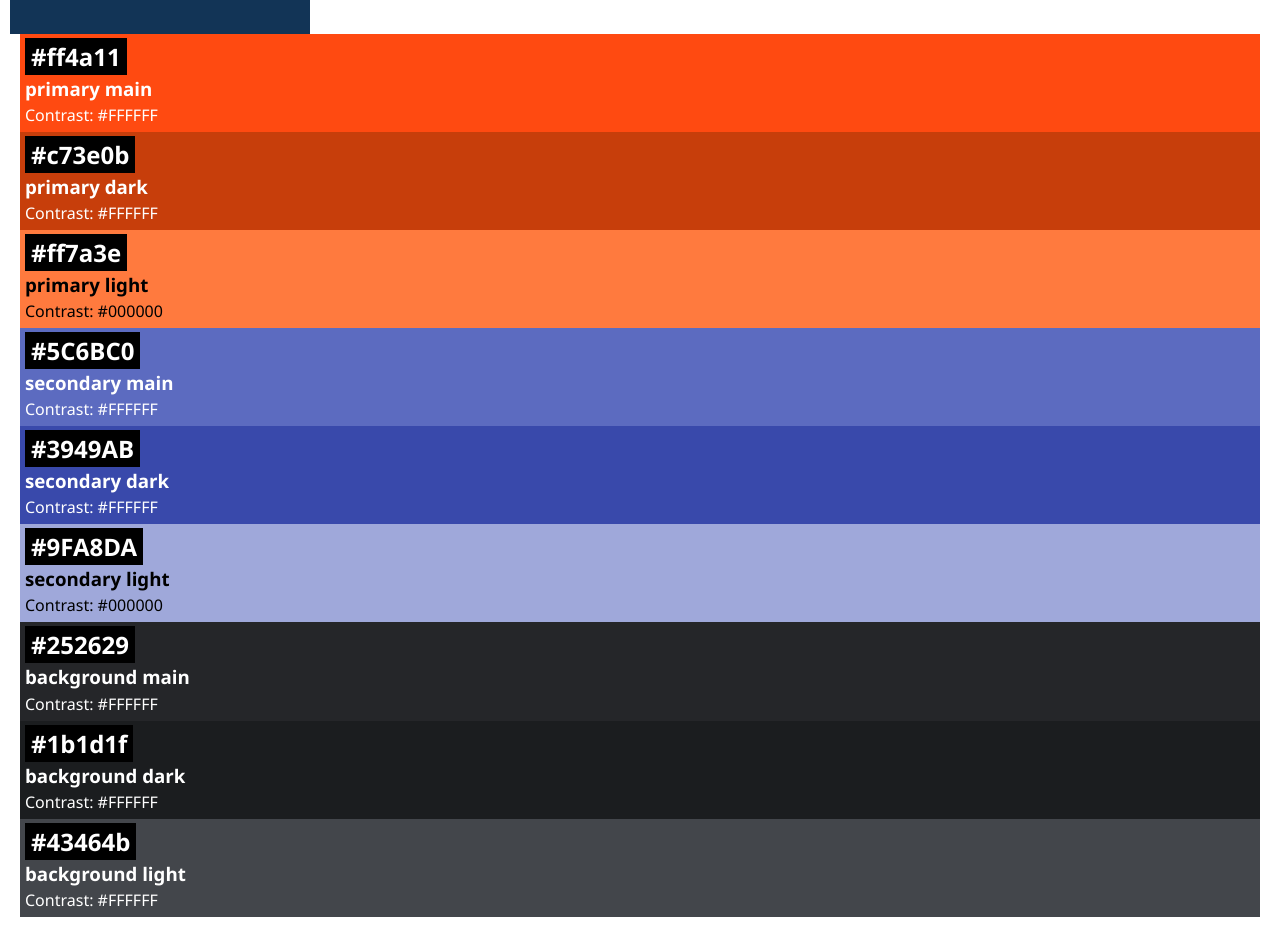
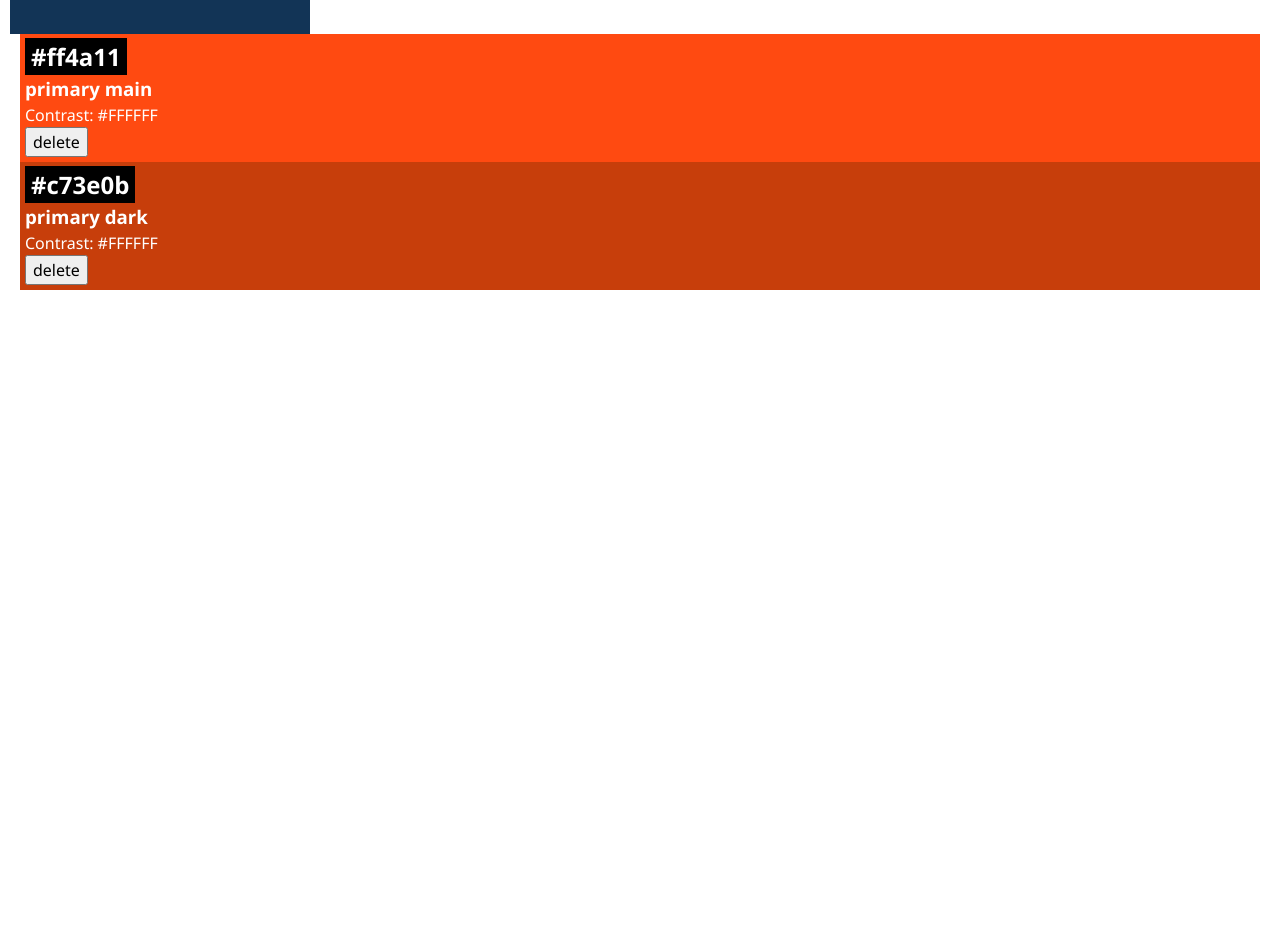
Before and after one commit to jaghori-dev/recap-4, a React (Vite) app: page / in a window 1280 px wide. Shown: the part 324-1251 px from the top of the page. After the commit the page ends 800 px from the top, so only its background shows below. Built offline with nearby package versions, Linux system fonts and the light colour scheme.

Commit message:
feat: delete theme card

```diff
--- a/src/App.jsx
+++ b/src/App.jsx
@@ -1,7 +1,7 @@
 import { initialColors } from "./lib/colors";
 import Color from "./Components/Color/Color";
 import "./App.css";
-import ColorForm from "./Components/Color/ColorForm/ColorForm";
+import ColorForm from "./Components/ColorForm/ColorForm";
 import { useState } from "react";
 import { uid } from "uid";
 
@@ -9,6 +9,10 @@ function App() {
   const [data, setData] = useState(initialColors);
   function onSubmitColor(input) {
     setData([{ id: uid(2), ...input }, ...data]);
+  }
+  function deleteCard(id) {
+    const newData = data.filter((card) => card.id !== id);
+    setData(newData);
   }
   return (
     <>
@@ -21,6 +25,7 @@ function App() {
             color={color.hex}
             role={color.role}
             contrast={color.contrastText}
+            handleDelete={() => deleteCard(color.id)}
           />
         );
       })}
--- a/src/Components/Color/Color.css
+++ b/src/Components/Color/Color.css
@@ -9,3 +9,7 @@
   background: black;
   color: white;
 }
+.color-card-buttons {
+  display: flex;
+  gap: 10px;
+}
--- a/src/Components/Color/Color.jsx
+++ b/src/Components/Color/Color.jsx
@@ -1,6 +1,13 @@
 import "./Color.css";
+import { useState } from "react";
 
-export default function Color({ color, role, contrast }) {
+export default function Color({ color, role, contrast, handleDelete }) {
+  const [isHidde, setIsHidde] = useState("none");
+  const [content, setContent] = useState("delete");
+  function toggleShow() {
+    setIsHidde(isHidde === "none" ? "flex" : "none");
+    setContent(content === "delete" ? "cancel" : "delete");
+  }
   return (
     <div
       className="color-card"
@@ -9,6 +16,13 @@ export default function Color({ color, role, contrast }) {
       <h2 className="color-card-headline">{color}</h2>
       <h3 style={{ color: contrast }}>{role}</h3>
       <p style={{ color: contrast }}>Contrast: {contrast}</p>
+      <div className="color-card-buttons">
+        <p className="" style={{ display: isHidde }}>Do you want to delete it?</p>
+        <button onClick={toggleShow}>{content}</button>
+        <button onClick={handleDelete} style={{ display: isHidde }}>
+          Delete
+        </button>
+      </div>
     </div>
   );
 }
--- a/src/Components/Color/ColorForm/ColorForm.jsx
+++ b/src/Components/ColorForm/ColorForm.jsx
@@ -1,5 +1,5 @@
 import { useState } from "react";
-import ColorInput from "../../ColorInput";
+import ColorInput from "../ColorInput";
 import "./ColorForm.css";
 
 export default function ColorForm({
--- a/src/lib/colors.js
+++ b/src/lib/colors.js
@@ -1,31 +1,31 @@
 export const initialColors = [
   { id: "c1", role: "primary main", hex: "#ff4a11", contrastText: "#FFFFFF" }, // Vibrant orange
   { id: "c2", role: "primary dark", hex: "#c73e0b", contrastText: "#FFFFFF" }, // Darker shade of orange
-  { id: "c3", role: "primary light", hex: "#ff7a3e", contrastText: "#000000" }, // Lighter shade of orange
-  { id: "c4", role: "secondary main", hex: "#5C6BC0", contrastText: "#FFFFFF" }, // Indigo Blue
-  { id: "c5", role: "secondary dark", hex: "#3949AB", contrastText: "#FFFFFF" }, // Darker indigo blue
-  {
-    id: "c6",
-    role: "secondary light",
-    hex: "#9FA8DA",
-    contrastText: "#000000",
-  }, // Lighter indigo blue
-  {
-    id: "c7",
-    role: "background main",
-    hex: "#252629",
-    contrastText: "#FFFFFF",
-  }, // Dark charcoal
-  {
-    id: "c8",
-    role: "background dark",
-    hex: "#1b1d1f",
-    contrastText: "#FFFFFF",
-  }, // Darker charcoal
-  {
-    id: "c9",
-    role: "background light",
-    hex: "#43464b",
-    contrastText: "#FFFFFF",
-  }, // Lighter charcoal
+  // { id: "c3", role: "primary light", hex: "#ff7a3e", contrastText: "#000000" }, // Lighter shade of orange
+  // { id: "c4", role: "secondary main", hex: "#5C6BC0", contrastText: "#FFFFFF" }, // Indigo Blue
+  // { id: "c5", role: "secondary dark", hex: "#3949AB", contrastText: "#FFFFFF" }, // Darker indigo blue
+  // {
+  //   id: "c6",
+  //   role: "secondary light",
+  //   hex: "#9FA8DA",
+  //   contrastText: "#000000",
+  // }, // Lighter indigo blue
+  // {
+  //   id: "c7",
+  //   role: "background main",
+  //   hex: "#252629",
+  //   contrastText: "#FFFFFF",
+  // }, // Dark charcoal
+  // {
+  //   id: "c8",
+  //   role: "background dark",
+  //   hex: "#1b1d1f",
+  //   contrastText: "#FFFFFF",
+  // }, // Darker charcoal
+  // {
+  //   id: "c9",
+  //   role: "background light",
+  //   hex: "#43464b",
+  //   contrastText: "#FFFFFF",
+  // }, // Lighter charcoal
 ];
```
Also changed, not shown: src/Components/ColorForm/ColorForm.css (renamed from src/Components/Color/ColorForm/ColorForm.css).
